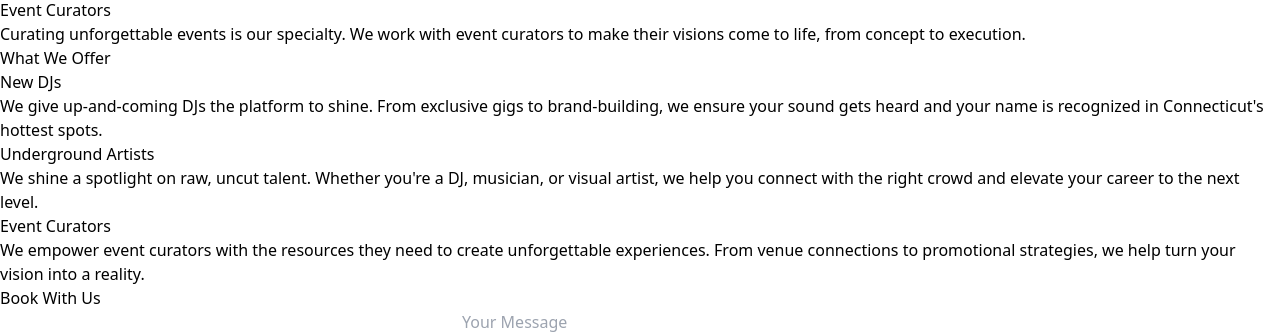
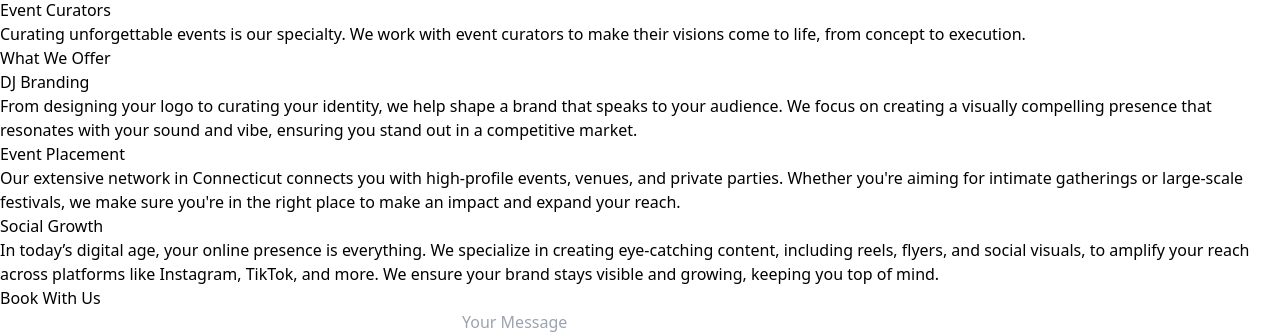
Before and after one commit to CTRLSound/ctrl-sound, a React (Vite) app: page / in a window 1280 px wide. Shown: the part 416-752 px from the top of the page. Built offline with nearby package versions, Linux system fonts and the light colour scheme.

Commit message:
Update App.jsx

```diff
--- a/src/App.jsx
+++ b/src/App.jsx
@@ -220,25 +220,33 @@ const Services = () => (
     What We Offer
   </motion.h2>
   <div className="grid md:grid-cols-3 gap-6 max-w-6xl mx-auto">
-      {[{
-        title: "New DJs",
-        desc: "We give up-and-coming DJs the platform to shine. From exclusive gigs to brand-building, we ensure your sound gets heard and your name is recognized in Connecticut's hottest spots."
-      }, {
-        title: "Underground Artists",
-        desc: "We shine a spotlight on raw, uncut talent. Whether you're a DJ, musician, or visual artist, we help you connect with the right crowd and elevate your career to the next level."
-      }, {
-        title: "Event Curators",
-        desc: "We empower event curators with the resources they need to create unforgettable experiences. From venue connections to promotional strategies, we help turn your vision into a reality."
-      }].map((card, i) => (
     <motion.div
-          key={i}
-          {...fadeIn(i * 0.2)}
+      {...fadeIn(0.2)}
       className="bg-neutral-800 p-6 rounded-xl hover:scale-105 transition-transform shadow-lg"
     >
-          <h3 className="text-xl font-semibold text-white mb-2">{card.title}</h3>
-          <p className="text-gray-400">{card.desc}</p>
+      <h3 className="text-xl font-semibold text-white mb-2">DJ Branding</h3>
+      <p className="text-gray-400">
+        From designing your logo to curating your identity, we help shape a brand that speaks to your audience. We focus on creating a visually compelling presence that resonates with your sound and vibe, ensuring you stand out in a competitive market.
+      </p>
     </motion.div>
-      ))}
+    <motion.div
+      {...fadeIn(0.4)}
+      className="bg-neutral-800 p-6 rounded-xl hover:scale-105 transition-transform shadow-lg"
+    >
+      <h3 className="text-xl font-semibold text-white mb-2">Event Placement</h3>
+      <p className="text-gray-400">
+        Our extensive network in Connecticut connects you with high-profile events, venues, and private parties. Whether you're aiming for intimate gatherings or large-scale festivals, we make sure you're in the right place to make an impact and expand your reach.
+      </p>
+    </motion.div>
+    <motion.div
+      {...fadeIn(0.6)}
+      className="bg-neutral-800 p-6 rounded-xl hover:scale-105 transition-transform shadow-lg"
+    >
+      <h3 className="text-xl font-semibold text-white mb-2">Social Growth</h3>
+      <p className="text-gray-400">
+        In today’s digital age, your online presence is everything. We specialize in creating eye-catching content, including reels, flyers, and social visuals, to amplify your reach across platforms like Instagram, TikTok, and more. We ensure your brand stays visible and growing, keeping you top of mind.
+      </p>
+    </motion.div>
   </div>
 </section>
 );
```
Lines whose indentation alone changed are shown as unchanged.
